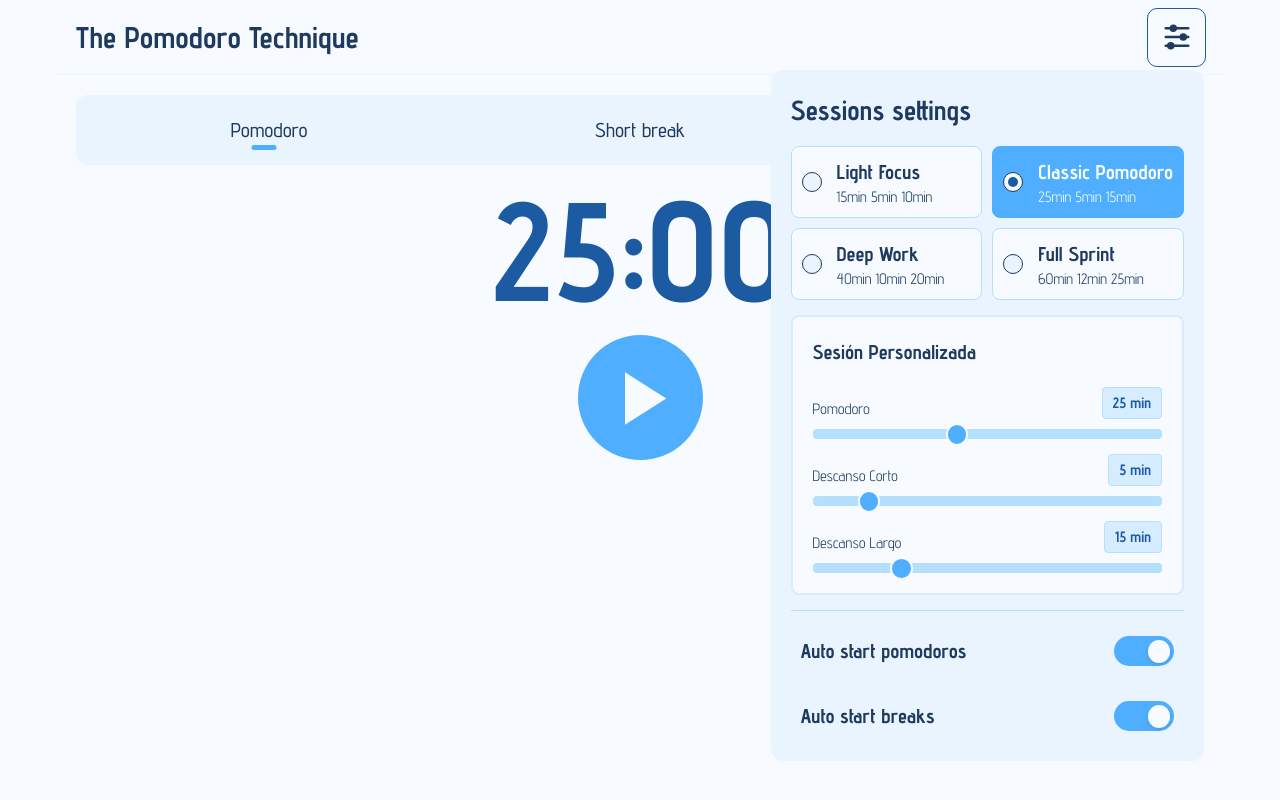
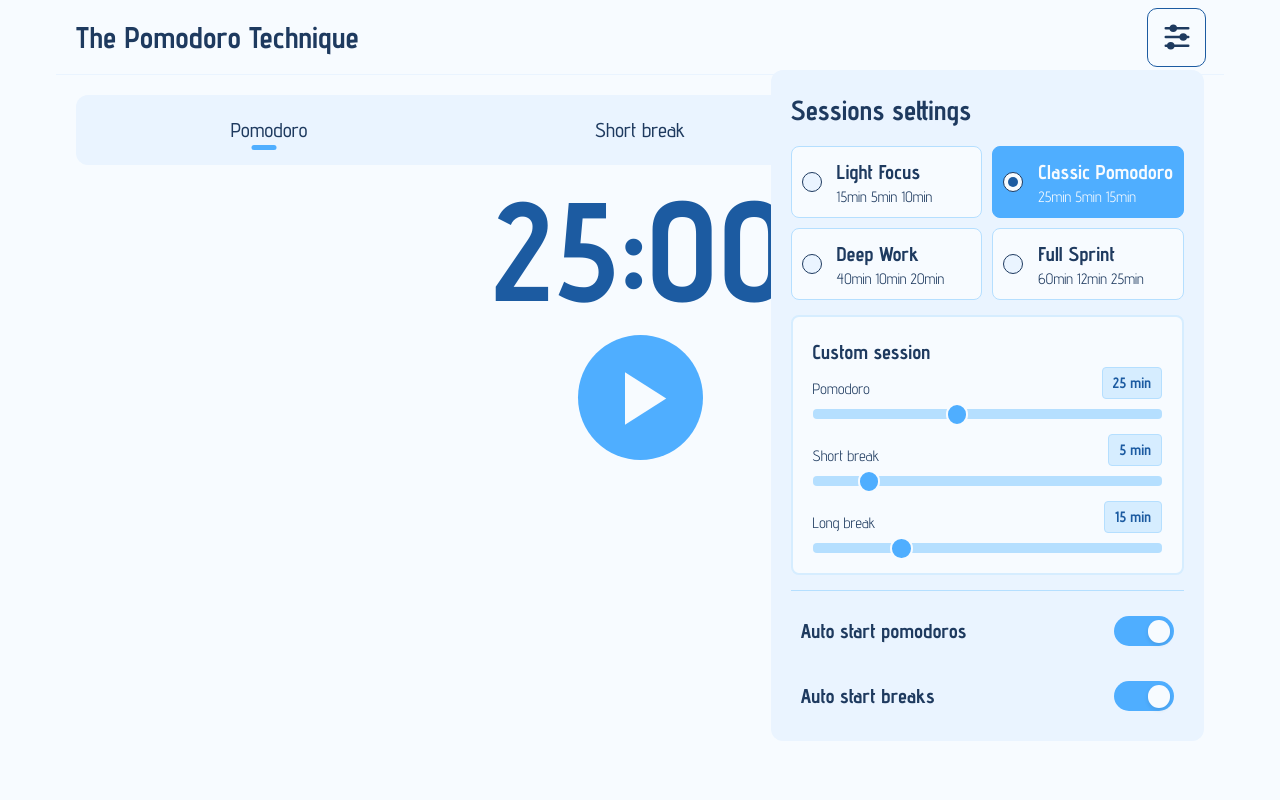
Before and after one commit to marcenico/pomodoro-app, a React (Vite) app: page / in a window 1280 px wide. Both pictures are taken after a click on the button 1176 px from the left and 37 px from the top of the page. Built offline with nearby package versions, Linux system fonts and the light colour scheme.

Commit message:
fix(components): traducir etiquetas de sesión personalizada en CustomSessionOption

```diff
--- a/src/components/HeaderMenu/CustomSessionOption.jsx
+++ b/src/components/HeaderMenu/CustomSessionOption.jsx
@@ -63,12 +63,12 @@ export const CustomSessionOption = ({
 
   return (
     <div
-      className={`${customSessionContainer} ${isSelected ? selected : ''} d-flex f-col gap-16 p-16`}
+      className={`${customSessionContainer} ${isSelected ? selected : ''} d-flex f-col p-16`}
       onClick={handleContainerClick}
       style={{ cursor: isRunning || disabled ? 'default' : 'pointer' }}>
       <div className={`d-flex ai-center jc-between`}>
         <div className="d-flex f-col">
-          <span className="t-md t-bold t-950">Sesión Personalizada</span>
+          <span className="t-md t-bold t-950">Custom session</span>
         </div>
       </div>
 
@@ -82,7 +82,7 @@ export const CustomSessionOption = ({
           disabled={isRunning || disabled}
         />
         <RangeSlider
-          label="Descanso Corto"
+          label="Short break"
           value={shortBreakMinutes}
           min={1}
           max={30}
@@ -90,7 +90,7 @@ export const CustomSessionOption = ({
           disabled={isRunning || disabled}
         />
         <RangeSlider
-          label="Descanso Largo"
+          label="Long break"
           value={longBreakMinutes}
           min={1}
           max={60}
```
